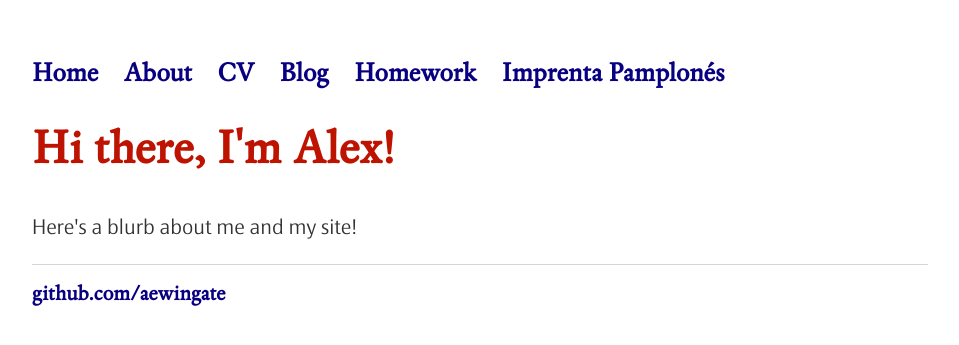
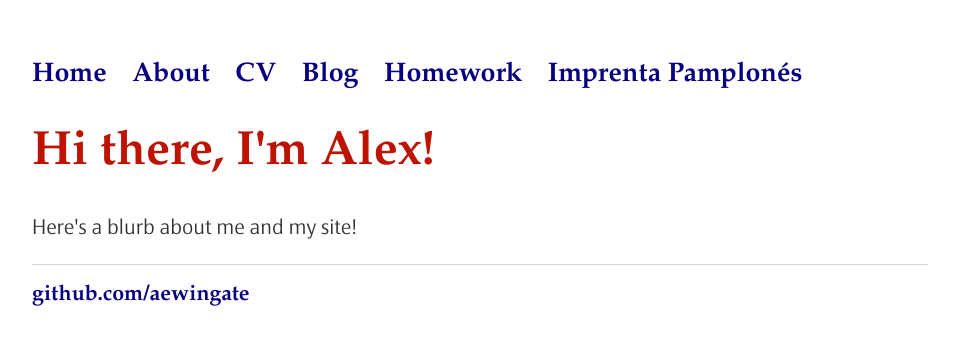
Before and after one commit to aewingate/aewingate.github.io, a Jekyll site: the page built from index.html, in a window 1280 px wide. Shown: the top 345 px of the page, without its empty margins (160-1119 px from the left). Built offline with Jekyll 4.4.1, drawn with Linux system fonts in a browser that asks for light colours.

Commit message:
Update main.css

```diff
--- a/css/main.css
+++ b/css/main.css
@@ -1,7 +1,4 @@
-@font-face {
-	font-family: EspinosaNovaReg;
-	src: url("Estudio CH - EspinosaNova-Regular.otf") format("opentype");
-	}
+
 	@font-face {
 	font-family: Epoca Classic Light;
 	src: url("EpoClassic-Lig.otf") format("opentype");
@@ -12,7 +9,7 @@ body {
     font-family:'Epoca Classic Light', 'Arial', 'Sans-Serif';
 }
 nav ul, footer ul {
-     font-family:'EspinosaNovaReg', 'Garamond', 'Serif';
+     font-family:'Book Antiqua', 'Garamond', 'Serif';
     padding: 0px;
     list-style: none;
     font-weight: bold;
@@ -33,19 +30,19 @@ a:hover {
 }
 h1 {
     font-size: 3em;
-    font-family:'EspinosaNovaReg', 'Garamond', 'Serif';
+    font-family:'Book Antiqua', 'Garamond', 'Serif';
     color: #bd1300;
 }
 
 h2 {
     font-size: 2.5em;
-    font-family:'EspinosaNovaReg', 'Garamond', 'Serif';
+    font-family:'Book Antiqua', 'Garamond', 'Serif';
     color: #bd1300;
 }
 
 h3 {
     font-size: 1.7em;
-    font-family:'EspinosaNovaReg', 'Garamond', 'Serif';
+    font-family:'Book Antiqua', 'Garamond', 'Serif';
     color: #bd1300;
     line-height: .8em;
 }
@@ -72,7 +69,7 @@ table {
 
 th {
 	font-size: 1.6em;
-	font-family: 'EspinosaNovaReg';
+	font-family: 'Book Antiqua';
     text-align: left;
     border-bottom: 2px solid black;
     padding: 10px;
```
